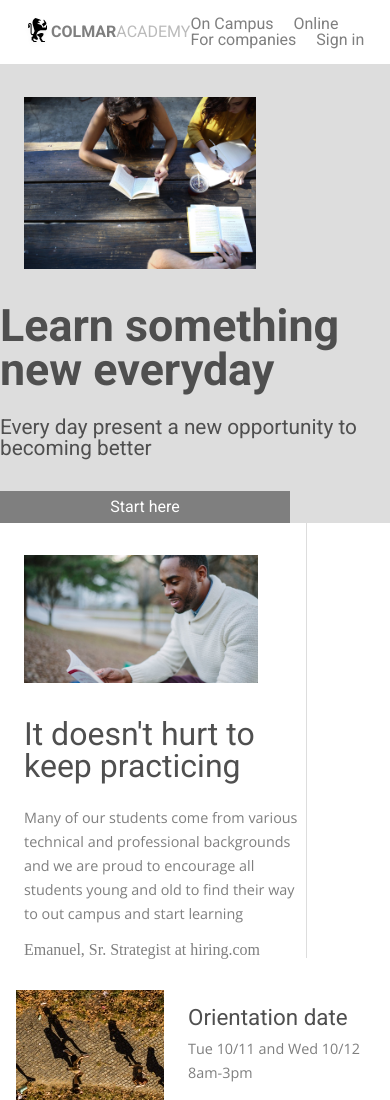
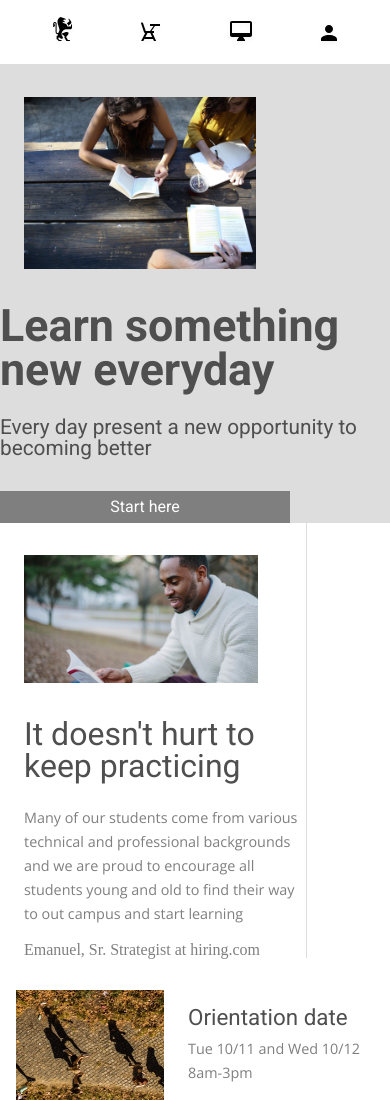
Before and after one commit to antenorr/project-colmar, a plain HTML site: page index.html in a window 390 px wide. Shown: the top 1100 px of the page. Drawn offline with nearby package versions, Linux system fonts and the light colour scheme.

Commit message:
complete mobil vue media query for top navigation bar .

```diff
--- a/index.html
+++ b/index.html
@@ -27,6 +27,31 @@
       </ul>
     </nav>
   </header>
+
+
+
+   <mobile-header>
+
+
+
+    <nav class="mobile-navigator">
+      <ul>
+         <li><a href="#"><img src="resources/assets/images/ic-logo.svg"></a></li>
+        <li><a href="#"><img src="resources/assets/images/ic-on-campus.svg"></a></li>
+        <li><a href="#"><img src="resources/assets/images/ic-online.svg"></a></li>
+        <li><a href="#"><img src="resources/assets/images/ic-login.svg"></a></li>
+      </ul>
+    </nav>
+
+
+  </mobile-header>
+
+
+
+
+
+
+
 
 
 
--- a/resources/css/style.css
+++ b/resources/css/style.css
@@ -290,3 +290,83 @@ h2.section-title.bot {
   margin-right: .8rem;
   background-color: #dddddd;
   }
+
+/* --- Section Media Quiries ---
+--- Section Media Quiries ---
+--- Section Media Quiries ---
+--- Section Media Quiries ---*/
+@media only screen and (min-width:480px) {
+
+  .mobile-navigator {
+  display: none;
+  }
+  .mobile-navigator ul{
+  display: none;
+  }
+}
+
+@media only screen and (max-width:479px){
+
+  header {
+    display: none;
+  }
+  mobile-header {
+    width: 100%;
+    height: 64px;
+    background-color: white;
+    display: flex;
+    align-items: center;
+    justify-content: space-around;
+    position: fixed;
+    z-index: 0;
+    top: 0;
+    left: 0;
+    right: 0;
+    font-family: 'Roboto', sans-serif;
+    border-bottom: 1px solid #dddddd;
+  }
+
+
+  .mobile-navigator li {
+    display: inline-block;
+    margin-left: 1.8rem;
+    margin-right: 1.8rem;
+  }
+
+  .mobile-navigator li a {
+
+    text-decoration: none;
+     color: #7f7f7f;
+  }
+
+
+
+}
+
+
+
+
+  /*.menu p, span {
+    display: none;
+  }
+  header {
+    display: flex;
+    flex-wrap: no-wrap;
+    justify-content: space-around;
+  }
+
+  .navigator li:first-child {
+    background-image: url("../assets/images/ic-on-campus.svg");
+    background-repeat: no-repeat;
+
+  }
+   .navigator li:nth-child(3n+0) {
+    background-image: url("../assets/images/ic-online.svg");
+    background-repeat: no-repeat;
+
+  }
+  .navigator li:nth-child(4n+0) {
+    background-image: url("../assets/images/ic-login.svg");
+    background-repeat: no-repeat;
+
+  }*/
```
